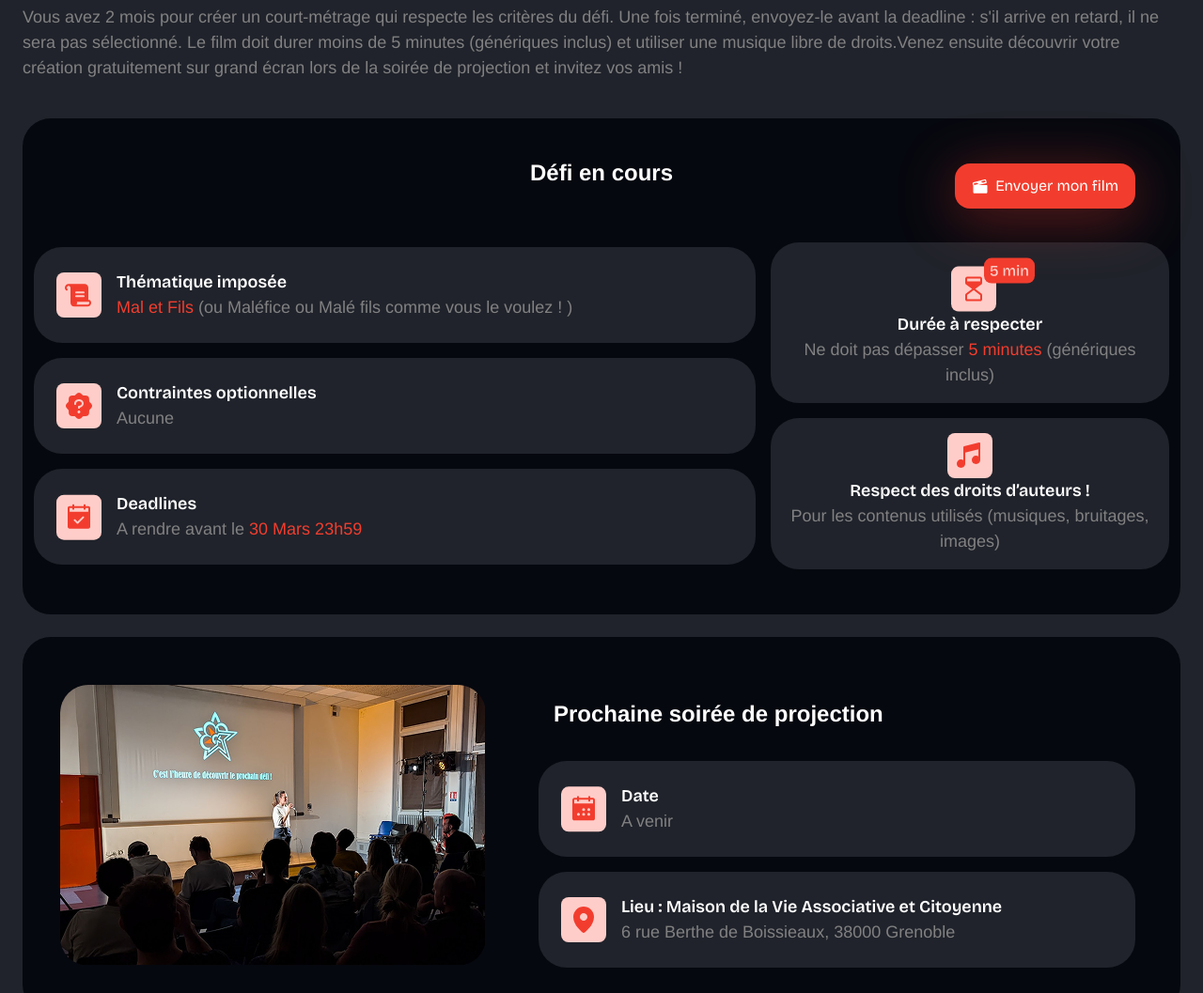
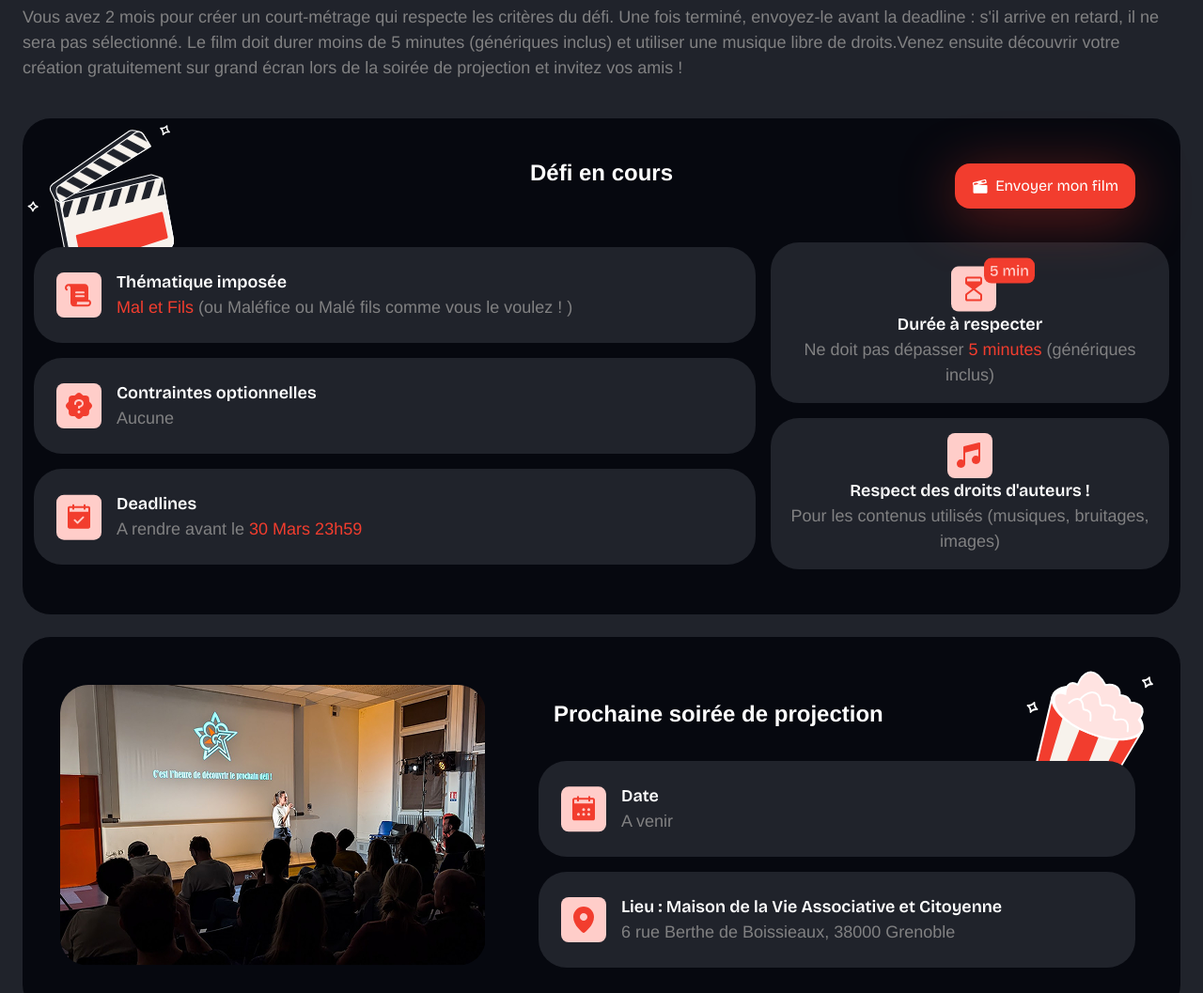
Before and after one commit to Aria1986/kino, a plain HTML site: page index.html in a window 1280 px wide. Shown: the part 1860-2917 px from the top of the page at 94% size. Drawn offline with nearby package versions, Linux system fonts and the light colour scheme.

Commit message:
img animation  popcorn and clap

```diff
--- a/index.html
+++ b/index.html
@@ -139,14 +139,14 @@
             </div>
             <div class="bg-dark rounded m-auto p-4 position-relative " >
                 <p class="text-SBlod text-center p-3"> Défi en cours</p>
-                <span id="clapInfos" class="d-none d-md-block  position-absolute top-0 start-0 " style="z-index:-1;">
+                <span id="clapInfos" class="d-none d-md-block  position-absolute top-0 start-0 " style="z-index:1;">
                     <svg width="172" height="175" viewBox="0 0 172 175">
                         <use href="icons.svg#gros-clap-etoile"/>
                     </svg>
                 </span>
                 <div  class="p-4 d-flex flex-column flex-md-row gap-3 justify-content-center">
                     <div id="defisLeft" class="d-flex flex-column gap-3 w-100 my-auto" >
-                        <div class="bg-neutral rounded align-items-center p-4 d-flex flex-md-row flex-column gap-3 text-md-start text-center">
+                        <div class="bg-neutral rounded align-items-center p-4 d-flex flex-md-row flex-column gap-3 text-md-start text-center position-relative z-10">
                             <svg  width="48" height="48" >
                                 <use href="icons.svg#document"/>
                             </svg>
@@ -155,7 +155,7 @@
                                 <p class="m-0"><span class="text-primary">Mal et Fils </span>(ou Maléfice ou Malé fils comme vous le voulez ! )</p>
                             </div>
                         </div>
-                        <div class="bg-neutral rounded align-items-center p-4 d-flex flex-md-row flex-column gap-3 text-md-start text-center">
+                        <div class="bg-neutral rounded align-items-center p-4 d-flex flex-md-row flex-column gap-3 text-md-start text-center" >
                             <svg width="48" height="48" viewBox="0 0 48 48">
                                 <use href="icons.svg#question"/>
                             </svg>
@@ -191,7 +191,7 @@
                                     <use href="icons.svg#musique"/>
                             </svg>
                             <div>
-                                <span class="text-xs">Respect des droits d’auteurs !</span>
+                                <span class="text-xs">Respect des droits d&apos;auteurs !</span>
                                 <p class="m-0">Pour les contenus utilisés (musiques, bruitages, images)</p>
                             </div>
                         </div>
@@ -207,7 +207,7 @@
 
         <!-- soiree projection -->
         <div class="bg-dark rounded mx-auto my-4 p-4 position-relative d-flex flex-column flex-md-row gap-3 " >
-            <span id="popCorn" class="position-absolute end-0 top-0 d-none d-lg-block">
+            <span id="popCorn" class="position-absolute end-0 top-0 d-none d-lg-block z-1">
                 <svg width="198" height="210" >
                     <use href="icons.svg#popcorn" />
                 </svg>
@@ -215,9 +215,9 @@
             <!-- hide text on big screen because he has a different position -->
             <p class="d-block d-md-none text-SBlod text-center  p-3"> Prochaine soirée de projection</p>
             <img class="mx-md-3 my-auto rounded img-fluid" src="assets/img/projection.png" alt="soiree projection" />
-            <div  class="p-4 w-100">
+            <div  class="p-4 w-100 ">
                 <p class="d-none d-md-block text-SBlod text-start p-3"> Prochaine soirée de projection</p>
-                <div class="d-flex flex-column gap-3 w-full my-auto" >
+                <div class="d-flex flex-column gap-3 w-full my-auto position-relative z-5" >
                     <div class="bg-neutral rounded align-items-center p-4 d-flex flex-md-row flex-column gap-3 text-md-start text-center ">
                         <svg width="48" height="49" >
                             <use href="icons.svg#date" />
--- a/style.css
+++ b/style.css
@@ -172,7 +172,13 @@ transform: matrix(-0.76, 0.65, 0.64, 0.77, 0, 0);
 }
 
 #popCorn{
-  z-index: -1;
+  transition: transform 0.3s ease-out;
+
+    /* Optionnel: Point d'origine de la transformation si vous utilisez des rotations ou échelles */
+    transform-origin: center center;
+}
+#popCorn:hover{
+  transform: translate(10px, -10px)rotate(15deg);
 }
 
 @media (max-width: 768px) {
```
